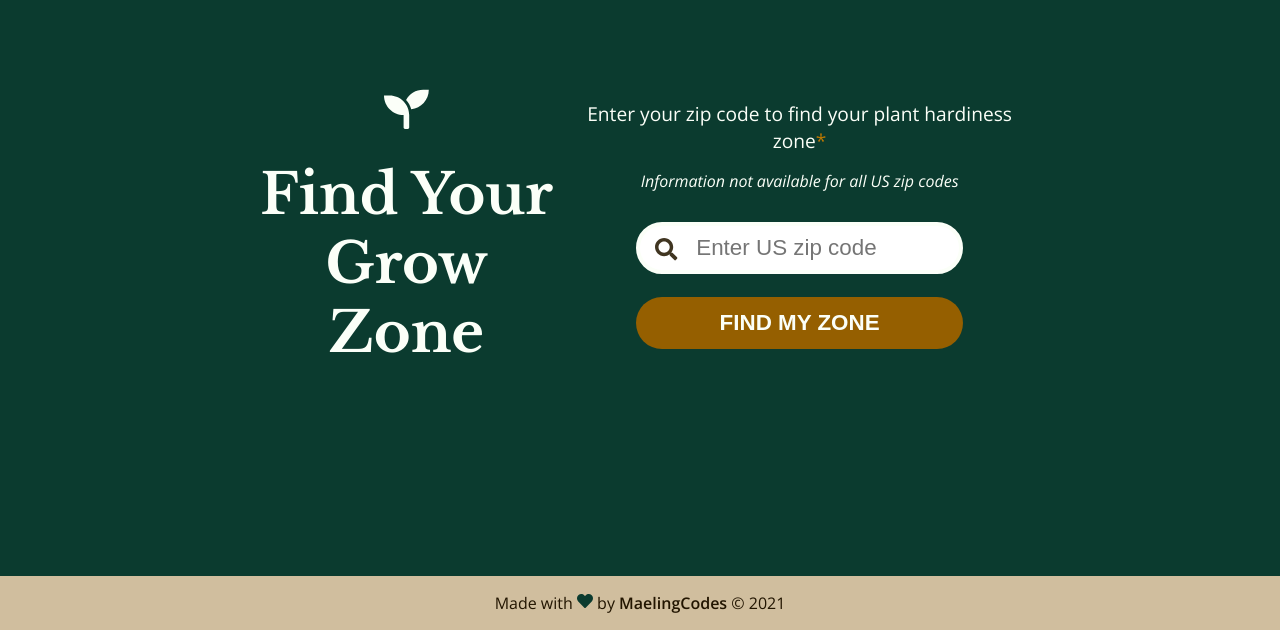
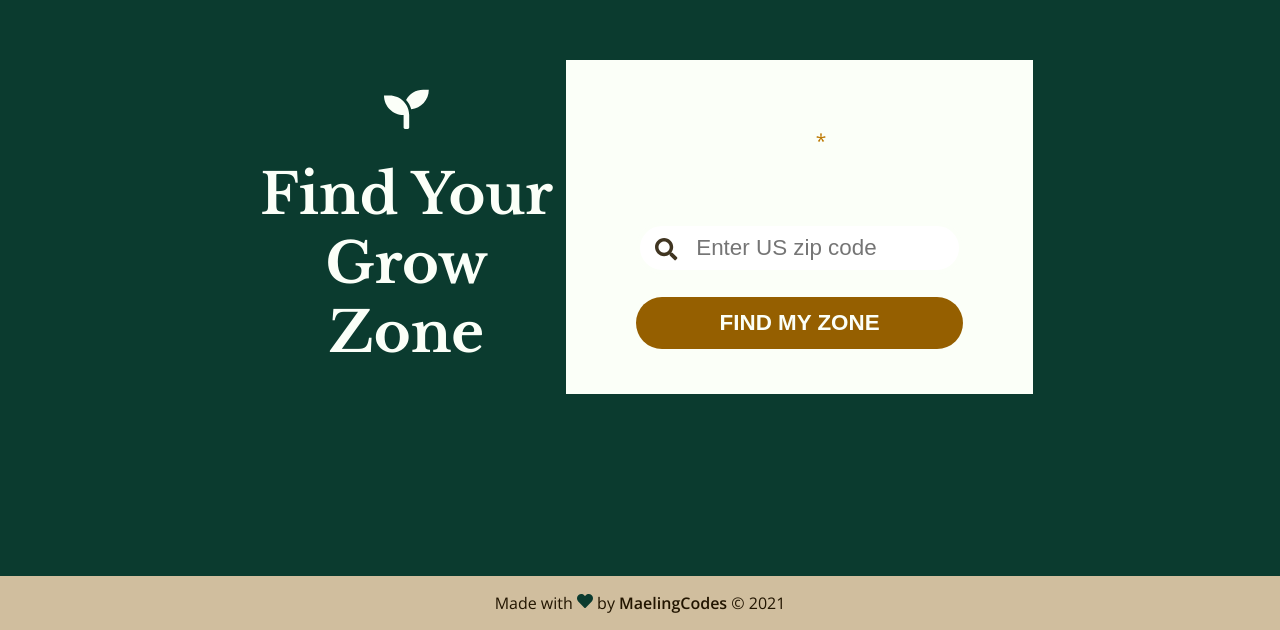
Before and after one commit to maelingmurphy/grow-zone-finder, a React (Create React App) app: page / in a window 1280 px wide. Shown: the part 170-800 px from the top of the page. Built offline with nearby package versions, Linux system fonts and the light colour scheme.

Commit message:
change content-container background color at breakpoint

```diff
--- a/src/index.css
+++ b/src/index.css
@@ -35,4 +35,8 @@
   .container {
     flex-direction: row;
   }
+
+  .content-container {
+    background:#FBFFF8;
+  }
 }
```
